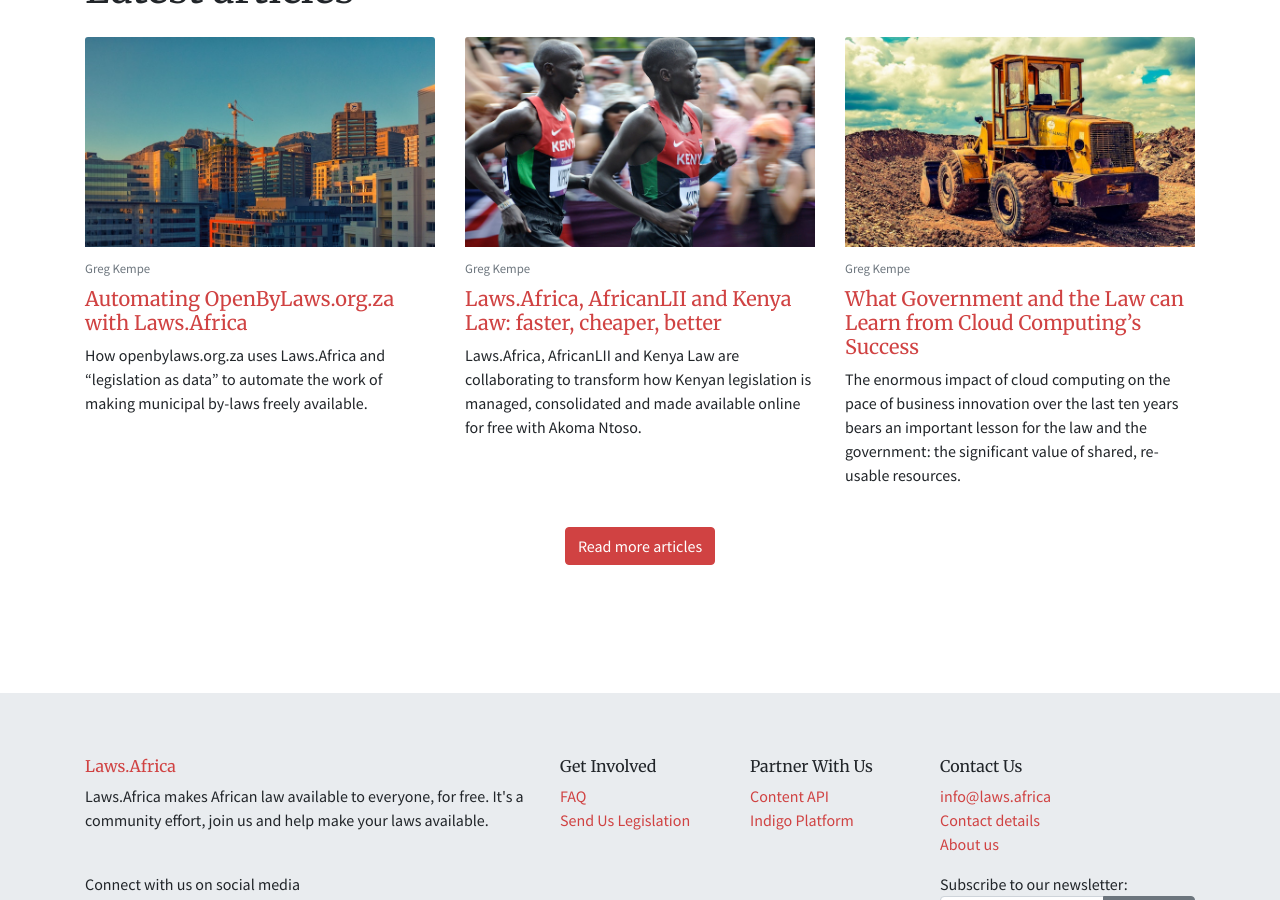
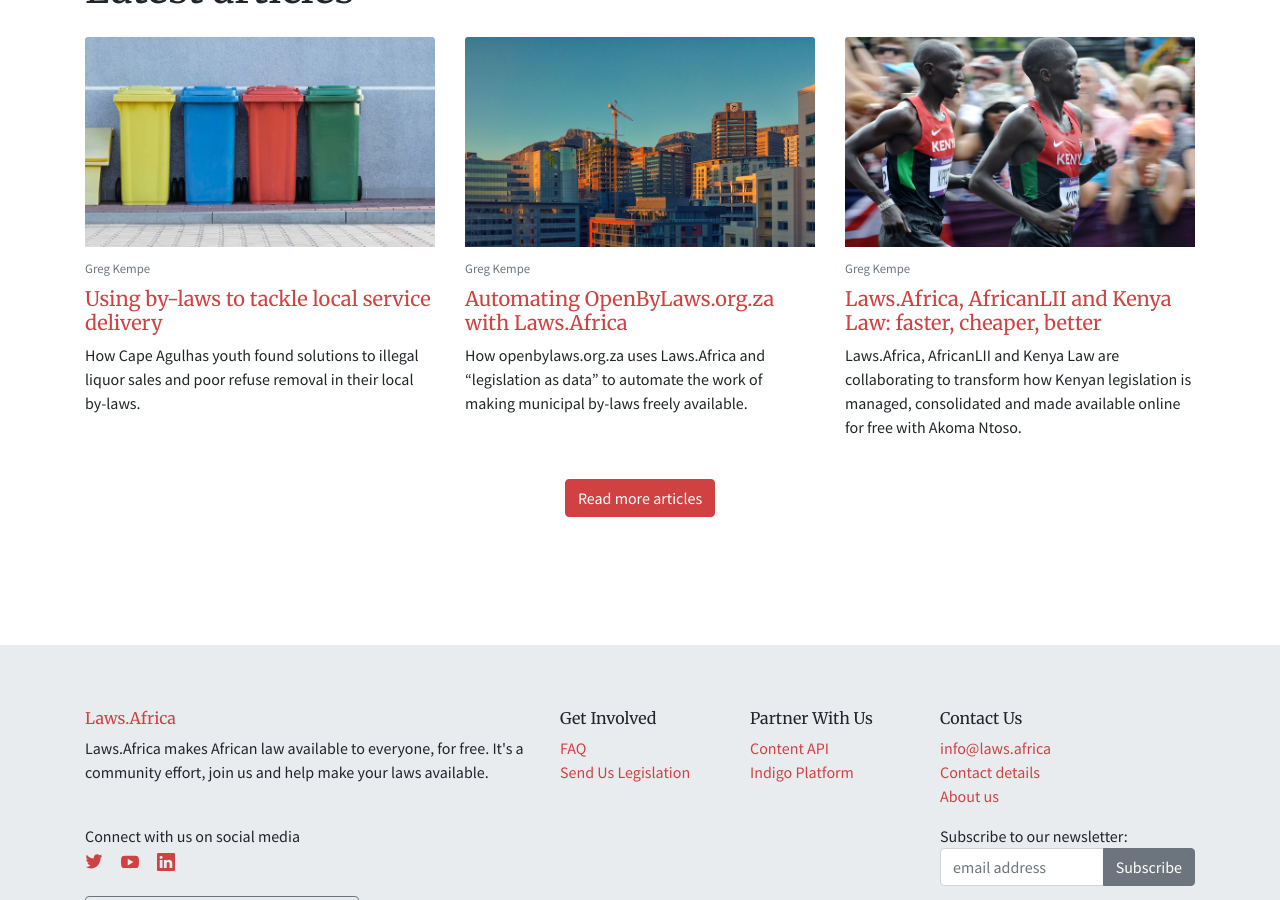
Before and after one commit to laws-africa/laws-africa.github.io, a Jekyll site: the page built from index.html, in a window 1280 px wide and 900 px high, scrolled down 1971 px. Built offline with Jekyll 4.4.1, drawn with Linux system fonts in a browser that asks for light colours; nearby versions of some CDN libraries.

Commit message:
Updated Using By Laws To Tackle Local Service Delivery and 1 other file

```diff
--- a/_drafts/using-by-laws-to-tackle-local-service-delivery.markdown
+++ b/_posts/2019-08-22-using-by-laws-to-tackle-local-service-delivery.markdown
@@ -4,7 +4,7 @@
 lead: How Cape Agulhas youth found solutions to illegal liquor sales and poor refuse
   removal in their local by-laws.
 author: Greg Kempe
-image:
+image: "/uploads/trash-bins.jpg"
 ---
 
 Few people would believe that we could get twenty people exploring their municipal by-laws on a Saturday morning. But that’s exactly what we did with the [Cape Agulhas Youth Council](https://codebridgeyouth.org.za/) on a Saturday in July, including in-depth discussion on how by-laws can be used to manage refuse removal, prevent illegal shebeens, and support small business.
@@ -55,3 +55,5 @@
 When did you last read your by-laws? Do you know where to find them? Are they up to date?
 
 Open By-laws - [www.openbylaws.org.za](https://openbylaws.org.za) - is a project by Laws.Africa to make by-laws easier to find, read and share. Together, Laws.Africa and OpenUp are helping youth and municipalities to engage with their by-laws and make them widely available. If you’re interested in taking part, please email [info@laws.africa](mailto:info@laws.africa).
+
+*Photo of trash bins by [Paweł Czerwiński on Unsplash](https://unsplash.com/@pawel_czerwinski?utm_source=unsplash&utm_medium=referral&utm_content=creditCopyText)*
```
